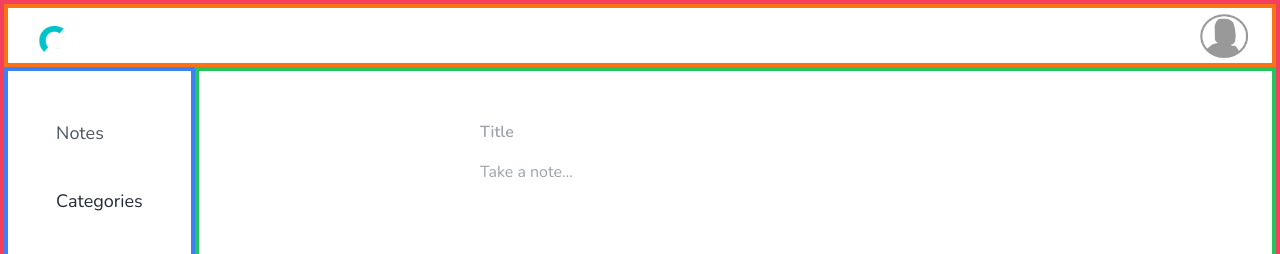
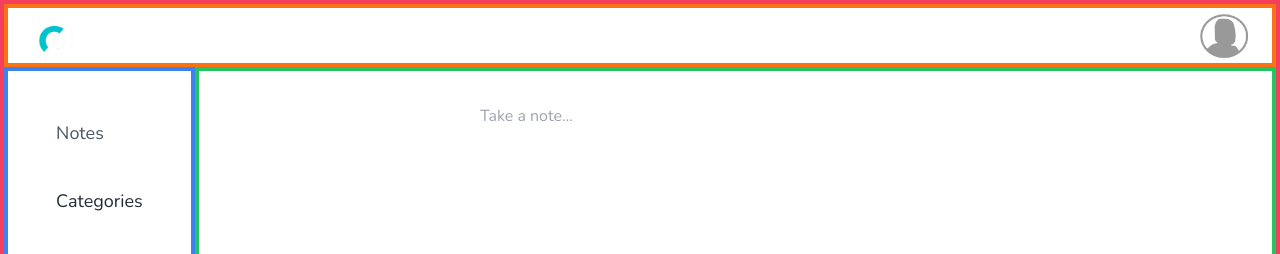
Before and after one commit to frankurk/lab-notes, a React (Vite) app: page /home in a window 1280 px wide. Shown: the top 254 px of the page. Built offline with nearby package versions, Linux system fonts and the light colour scheme.

Commit message:
refactor notes components

```diff
--- a/src/components/CreateNote.jsx
+++ /dev/null
@@ -1,34 +0,0 @@
-import React, { useState, useEffect } from 'react';
-
-const CreateNote = () => {
-  const [showInput, setShowInput] = useState(false);
-
-  const beforeFocus = (
-    <div className="w-2/4 mt-5 p-3 rounded-lg border border-white h-14 text-white" >
-      <input className="border-0 bg-transparent w-full outline-0 text-white font-semibold  placeholder:placeholder-opacity-10" placeholder='Take a note...'></input>
-    </div>
-  );
-
-  return (
-    <div className="flex flex-row justify-center" onClick={() => setShowInput(!showInput)} >
-      {showInput ? (
-        beforeFocus
-      ) : (
-        <form className="w-2/4 mt-5 p-3 rounded-lg border border-white">
-          <input
-            className="border-0 bg-transparent w-full outline-0 text-white font-semibold  my-4 placeholder:placeholder-opacity-10"
-            placeholder="Title"
-          ></input>
-          <textarea
-            className="border-0 w-full bg-transparent outline-0 text-white overflow-hidden min-h-3 resize-none"
-            cols="30"
-            rows="1"
-            placeholder="Take a note..."
-          ></textarea>
-        </form>
-      )}
-    </div>
-  );
-};
-
-export default CreateNote;
--- /dev/null
+++ b/src/components/MainNotes.jsx
@@ -0,0 +1,32 @@
+import React, { useState, useEffect } from 'react';
+
+const MainNotes = ({showInput, onClick, titleValue, textValue}) => {
+
+  return (
+    <div className="flex flex-row justify-center" onClick={onClick}>
+        <form className="w-2/4 mt-5 p-3 rounded-lg border border-white">
+          {showInput ?
+          <input
+            onChange={titleValue}
+            className="border-0 bg-transparent w-full outline-0 text-white font-semibold  my-4 placeholder:placeholder-opacity-10"
+            placeholder="Title"
+          /> : null}
+          <textarea
+            onChange={textValue}
+            className="border-0 w-full bg-transparent outline-0 text-white overflow-hidden min-h-3 resize-none"
+            cols="30"
+            rows="1"
+            placeholder="Take a note..."
+          />
+          <button type='button' className="bg-transparent outline-0 text-white font-semibold">
+           Close
+          </button>
+        </form>
+      <div>
+        {/* notes map */}
+      </div>
+    </div>
+  );
+};
+
+export default MainNotes;
--- a/src/components/NotesContainer.jsx
+++ /dev/null
@@ -1,13 +0,0 @@
-import React from 'react';
-import CreateNote from './CreateNote';
-
-const NotesContainer = () => {
-  return (
-    <div>
-      <CreateNote />
-    </div>
-
-  )
-}
-
-export default NotesContainer
--- a/src/views/Home.jsx
+++ b/src/views/Home.jsx
@@ -1,9 +1,16 @@
 import React from 'react';
+import { useState } from 'react';
 import Header from '../components/Header';
+import MainNotes from '../components/MainNotes';
 import Sidebar from '../components/Sidebar';
-import NotesContainer from '../components/NotesContainer';
 
 const Home = () => {
+  const [showInput, setShowInput] = useState(false);
+  const [title, setTitle] = useState('');
+  const [text, setText] = useState('');
+
+  console.log(title, text);
+
   return (
     <div className="flex flex-row flex-wrap border-4 border-rose-500 w-full h-screen bg-white dark:bg-gray-800">
       <div className="border-4 border-orange-500 h-[8%] w-full">
@@ -13,7 +20,12 @@ const Home = () => {
         <Sidebar />
       </div>
       <div className="border-4 border-green-500 w-[85%] h-[92%]">
-        <NotesContainer />
+        <MainNotes
+          showInput={showInput}
+          onClick={() => setShowInput(true)}
+          titleValue={(e) => setTitle(e.target.value)}
+          textValue={(e) => setText(e.target.value)}
+        />
       </div>
     </div>
   );
```
